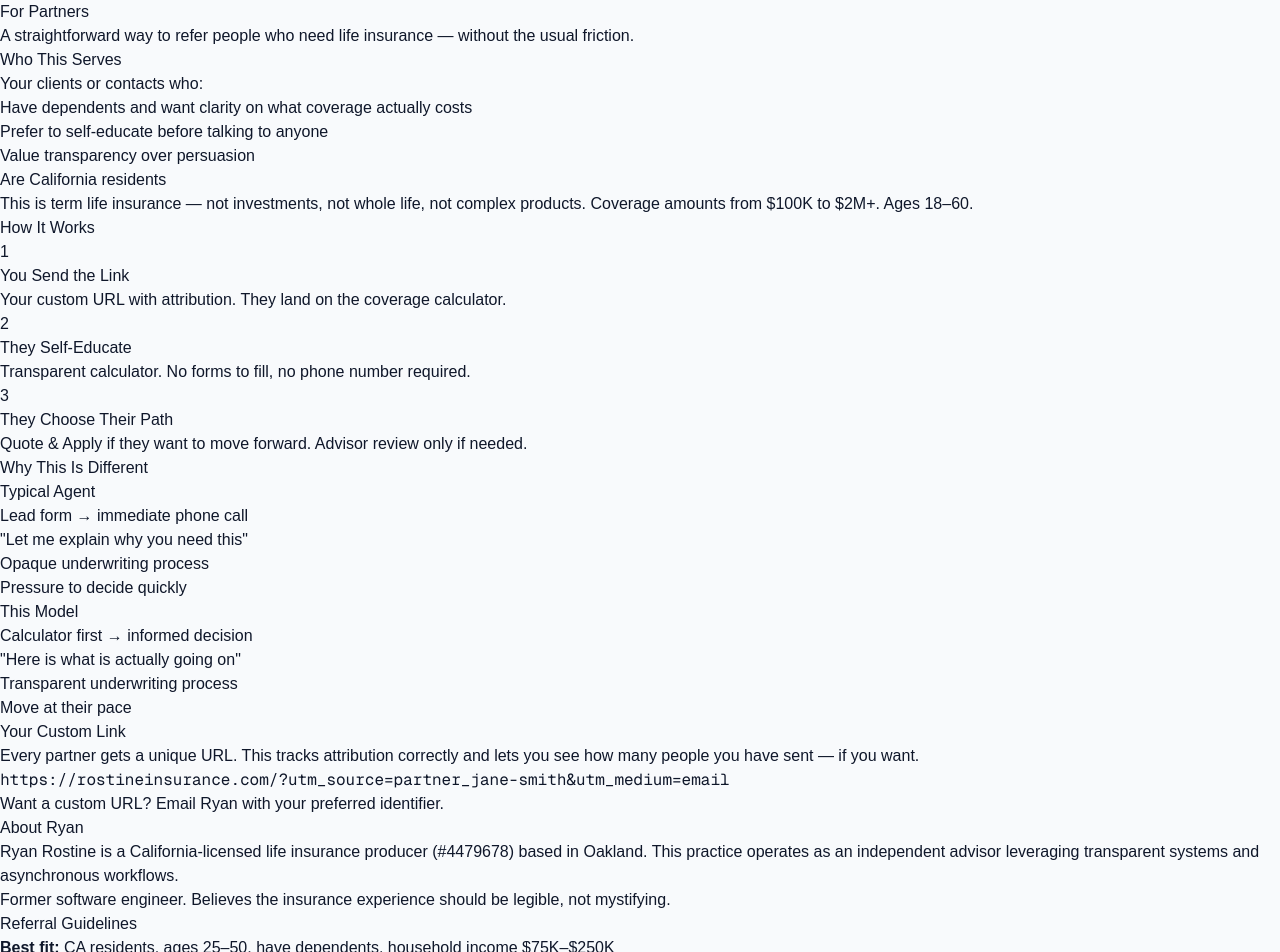
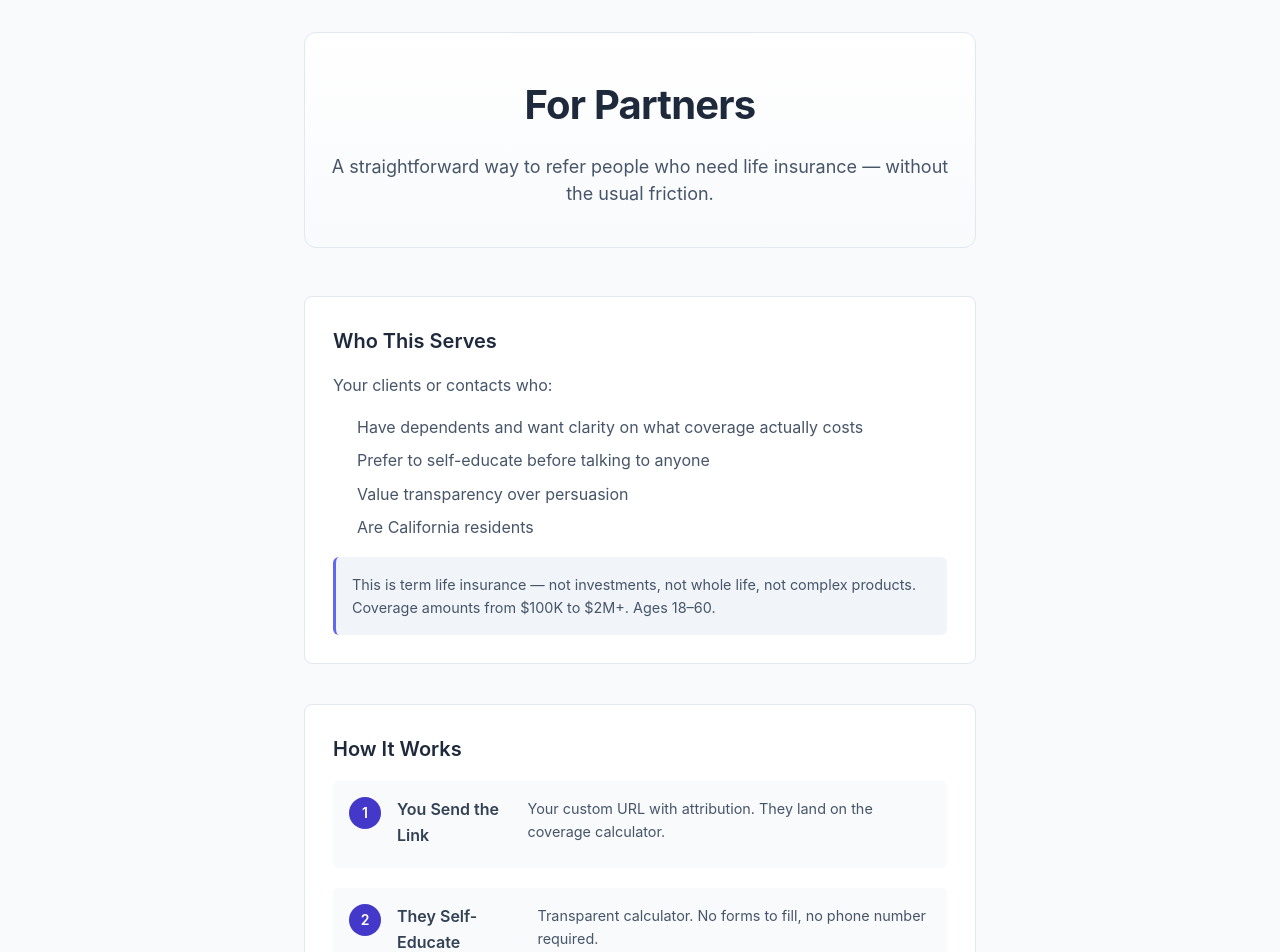
Before and after one commit to PressedCoffee/insurance-site, a Next.js app: page /for-partners in a window 1280 px wide. Shown: the top 952 px of the page. Built offline with nearby package versions, Linux system fonts and the light colour scheme; no server answers.

Commit message:
fix: restore CSS module styling for for-partners page

```diff
--- a/src/app/for-partners/page.tsx
+++ b/src/app/for-partners/page.tsx
@@ -1,4 +1,4 @@
-import './page.module.css';
+import styles from './page.module.css';
 
 /**
  * For Partners Page
@@ -15,16 +15,16 @@
 
 export default function ForPartnersPage() {
   return (
-    <div className="container">
-      <header className="hero">
+    <div className={styles.container}>
+      <header className={styles.hero}>
         <h1>For Partners</h1>
-        <p className="subtitle">
+        <p className={styles.subtitle}>
           A straightforward way to refer people who need life insurance —
           without the usual friction.
         </p>
       </header>
 
-      <section className="section">
+      <section className={styles.section}>
         <h2>Who This Serves</h2>
         <p>
           Your clients or contacts who:
@@ -35,55 +35,55 @@
           <li>Value transparency over persuasion</li>
           <li>Are California residents</li>
         </ul>
-        <p className="note">
+        <p className={styles.note}>
           This is term life insurance — not investments, not whole life, not complex products.
           Coverage amounts from $100K to $2M+. Ages 18–60.
         </p>
       </section>
 
-      <section className="section">
+      <section className={styles.section}>
         <h2>How It Works</h2>
 
-        <div className="steps">
-          <div className="step">
-            <span className="step-number">1</span>
+        <div className={styles.steps}>
+          <div className={styles.step}>
+            <span className={styles['step-number']}>1</span>
             <h3>You Send the Link</h3>
             <p>Your custom URL with attribution. They land on the coverage calculator.</p>
           </div>
 
-          <div className="step">
-            <span className="step-number">2</span>
+          <div className={styles.step}>
+            <span className={styles['step-number']}>2</span>
             <h3>They Self-Educate</h3>
             <p>Transparent calculator. No forms to fill, no phone number required.</p>
           </div>
 
-          <div className="step">
-            <span className="step-number">3</span>
+          <div className={styles.step}>
+            <span className={styles['step-number']}>3</span>
             <h3>They Choose Their Path</h3>
             <p>Quote & Apply if they want to move forward. Advisor review only if needed.</p>
           </div>
         </div>
       </section>
 
-      <section className="section">
+      <section className={styles.section}>
         <h2>Why This Is Different</h2>
 
-        <div className="comparison">
-          <div className="comparison-col">
+        <div className={styles.comparison}>
+          <div className={styles['comparison-col']}>
             <h4>Typical Agent</h4>
             <ul>
               <li>Lead form → immediate phone call</li>
-              <li>"Let me explain why you need this"</li>
+              <li>&quot;Let me explain why you need this&quot;</li>
               <li>Opaque underwriting process</li>
               <li>Pressure to decide quickly</li>
             </ul>
           </div>
 
-          <div className="comparison-col highlight">
+          <div className={`${styles['comparison-col']} ${styles.highlight}`}>
             <h4>This Model</h4>
             <ul>
               <li>Calculator first → informed decision</li>
-              <li>"Here is what is actually going on"</li>
+              <li>&quot;Here is what is actually going on&quot;</li>
               <li>Transparent underwriting process</li>
               <li>Move at their pace</li>
             </ul>
@@ -91,25 +91,25 @@
         </div>
       </section>
 
-      <section className="section">
+      <section className={styles.section}>
         <h2>Your Custom Link</h2>
         <p>
           Every partner gets a unique URL. This tracks attribution correctly and
           lets you see how many people you have sent — if you want.
         </p>
 
-        <div className="link-example">
+        <div className={styles['link-example']}>
           <code>
             https://rostineinsurance.com/?utm_source=partner_jane-smith&amp;utm_medium=email
           </code>
         </div>
 
-        <p className="note">
+        <p className={styles.note}>
           Want a custom URL? <a href="mailto:ryan@rostineinsurance.com">Email Ryan</a> with your preferred identifier.
         </p>
       </section>
 
-      <section className="section">
+      <section className={styles.section}>
         <h2>About Ryan</h2>
         <p>
           Ryan Rostine is a California-licensed life insurance producer (#4479678)
@@ -123,7 +123,7 @@
         </p>
       </section>
 
-      <section className="section">
+      <section className={styles.section}>
         <h2>Referral Guidelines</h2>
 
         <ul>
@@ -132,11 +132,6 @@
           <li><strong>The ask:</strong> Send the link when the topic naturally comes up. No scripts needed.</li>
         </ul>
       </section>
-
-      <footer className="footer">
-        <p><a href="mailto:ryan@rostineinsurance.com">ryan@rostineinsurance.com</a></p>
-        <p><a href="/">Coverage Calculator →</a></p>
-      </footer>
     </div>
   );
 }
```
